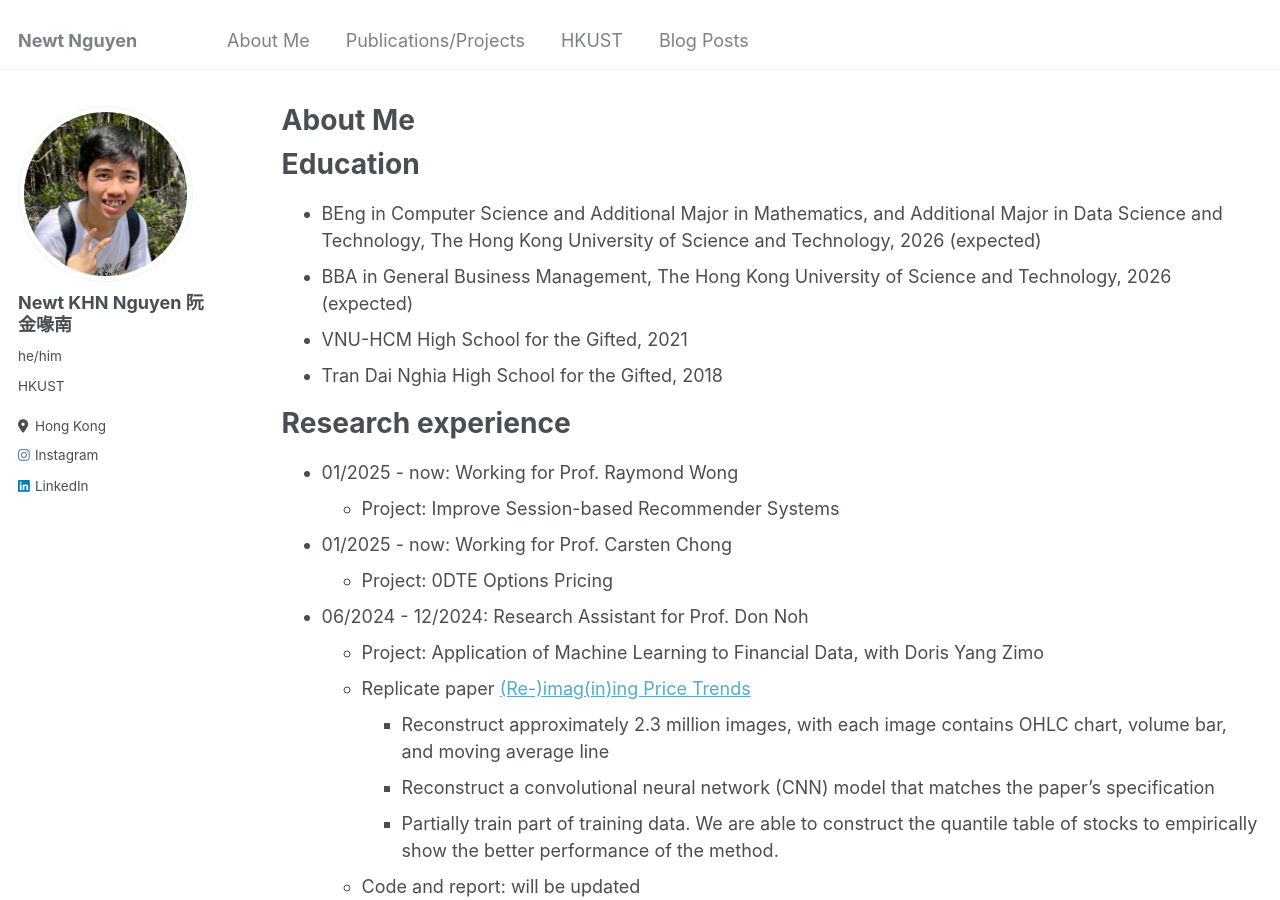
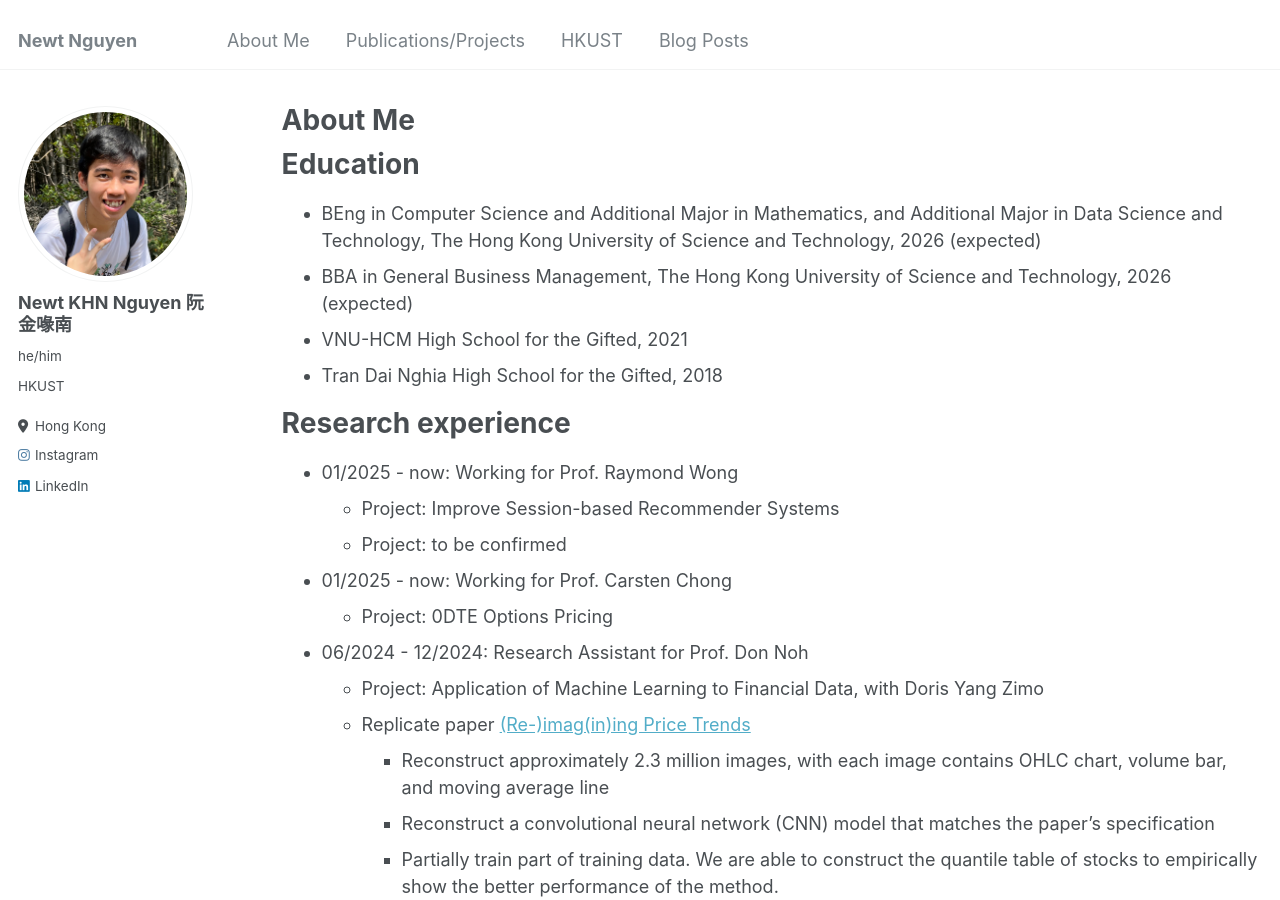
Before and after one commit to newtdes/newtdes.github.io, a Jekyll site: the page built from _pages/cv.md, in a window 1280 px wide and 900 px high. Built offline with Jekyll 4.4.1, drawn with Linux system fonts in a browser that asks for light colours.

Commit message:
Change CV

```diff
--- a/_pages/cv.md
+++ b/_pages/cv.md
@@ -20,6 +20,7 @@ Research experience
 =====
 * 01/2025 - now: Working for Prof. Raymond Wong
   * Project: Improve Session-based Recommender Systems
+  * Project: to be confirmed
 * 01/2025 - now: Working for Prof. Carsten Chong
   * Project: 0DTE Options Pricing
 * 06/2024 - 12/2024: Research Assistant for Prof. Don Noh
```
